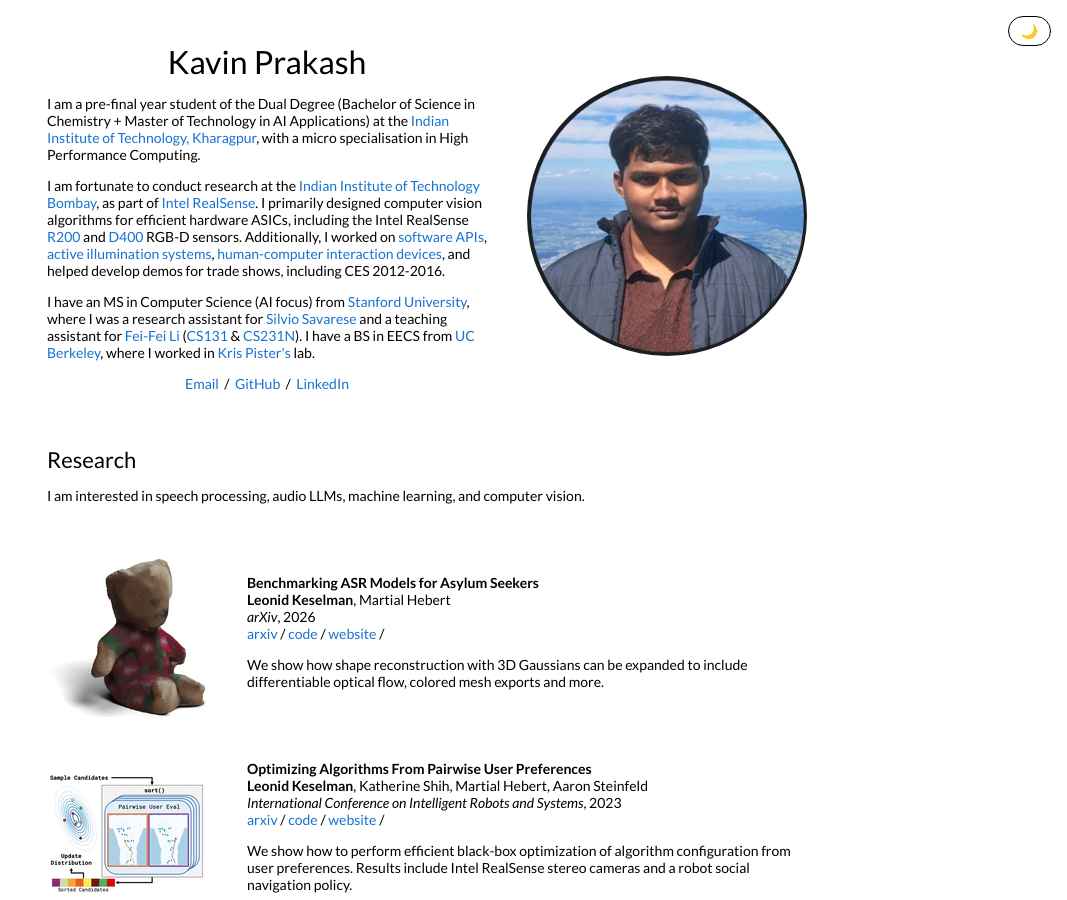
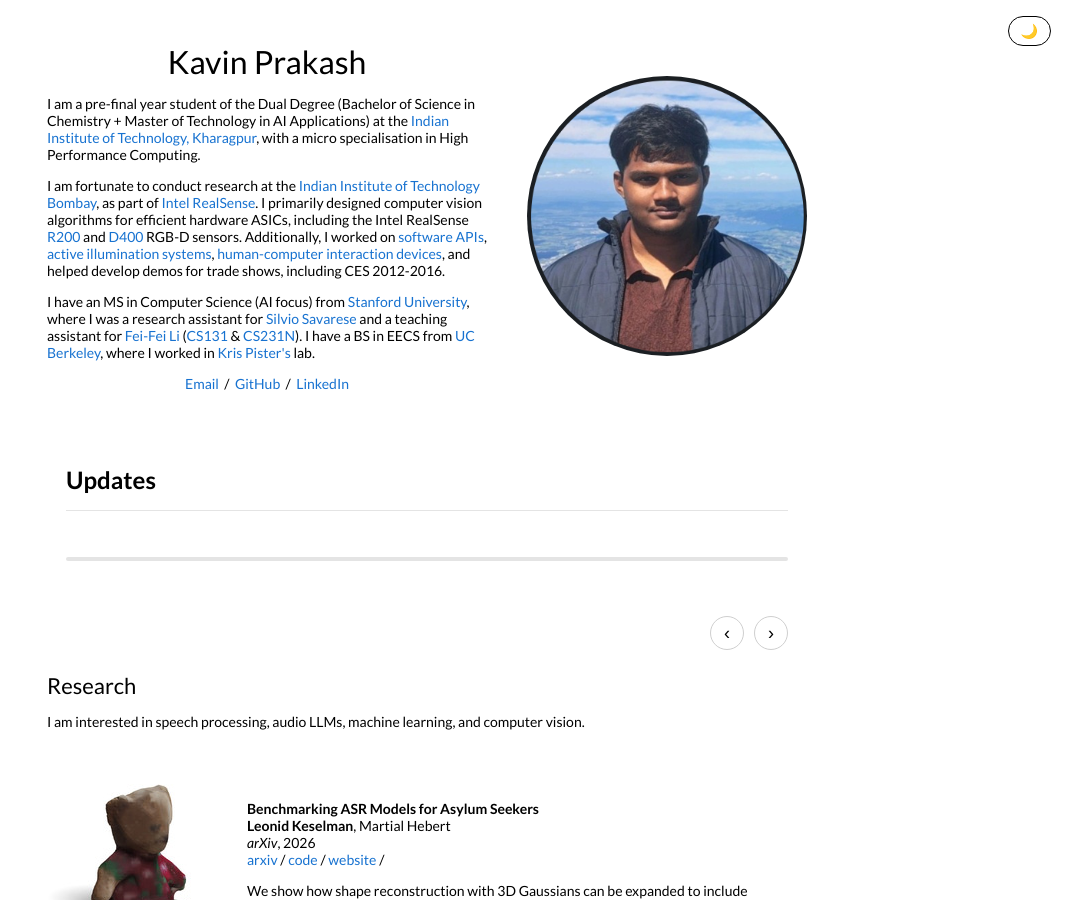
Before and after one commit to kavin0301p/kavin0301p.github.io, a Jekyll site: the page built from _posts/2023-08-28-3dgaussians.markdown, in a window 1280 px wide and 900 px high. Shown: the whole window, without its empty margins (213-1280 px from the left). Built offline with Jekyll 4.4.1, drawn with Linux system fonts in a browser that asks for light colours.

Commit message:
Add updates section to default layout
Added updates section with navigation buttons to default layout.

```diff
--- a/_layouts/default.html
+++ b/_layouts/default.html
@@ -111,6 +111,28 @@
         <table style="width:100%;border:0px;border-spacing:0px;border-collapse:separate;margin-right:auto;margin-left:auto;">
           <tr>
             <td style="padding:2.5%;width:100%;vertical-align:middle">
+              <table style="width:100%;border:0px;border-spacing:0px;border-collapse:separate;margin-right:auto;margin-left:auto;">
+  <tr>
+    <td style="padding:2.5%;width:100%;vertical-align:middle">
+      <div class="updates">
+        <div class="updates-head">
+          <h2 class="updates-title">Updates</h2>
+        </div>
+
+        <div class="tl-track" id="tl-track"></div>
+        <div class="tl-years" id="tl-years"></div>
+
+        <div class="tl-footer">
+          <p class="tl-text" id="tl-text"></p>
+          <div class="tl-nav">
+            <button id="tl-prev" aria-label="Previous update">&#8249;</button>
+            <button id="tl-next" aria-label="Next update">&#8250;</button>
+          </div>
+        </div>
+      </div>
+    </td>
+  </tr>
+</table>
               <h2>Research</h2>
               <p>
                 I am interested in speech processing, audio LLMs, machine learning, and computer vision.
```
